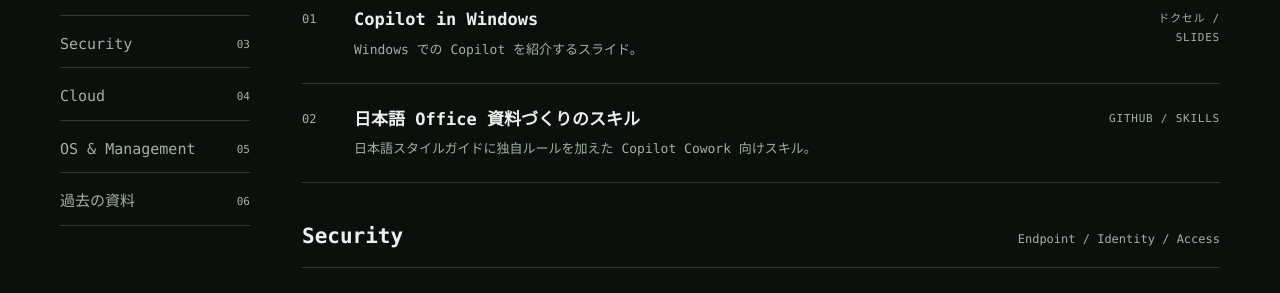
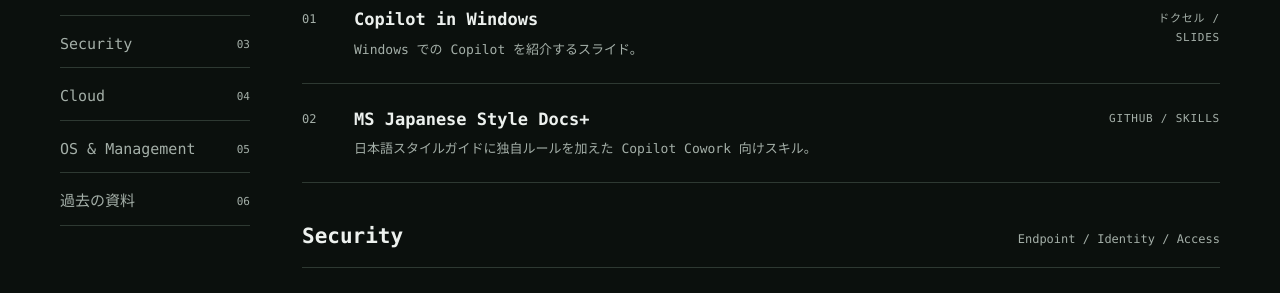
Before and after one commit to takuyaot01/takuyaot01.github.io, a Jekyll site: the page built from index.md, in a window 1280 px wide and 900 px high, scrolled down 662 px. Shown: the part 151-444 px from the top of the window. Built offline with Jekyll 4.4.1, drawn with Linux system fonts in a browser that asks for light colours.

Commit message:
Rename the Office documentation skill link to MS Japanese Style Docs+
Co-authored-by: Copilot <223556219+Copilot@users.noreply.github.com>

```diff
--- a/index.md
+++ b/index.md
@@ -67,7 +67,7 @@ description: AI・Security・Cloud・OS に関するスライド、記事、構
   <article class="item">
     <span class="item-number" aria-hidden="true">02</span>
     <div>
-      <h3><a href="https://github.com/takuyaot01/ms-japanese-style-docs-plus">日本語 Office 資料づくりのスキル</a></h3>
+      <h3><a href="https://github.com/takuyaot01/ms-japanese-style-docs-plus">MS Japanese Style Docs+</a></h3>
       <p class="description">日本語スタイルガイドに独自ルールを加えた Copilot Cowork 向けスキル。</p>
     </div>
     <span class="label">GitHub / Skills</span>
```
